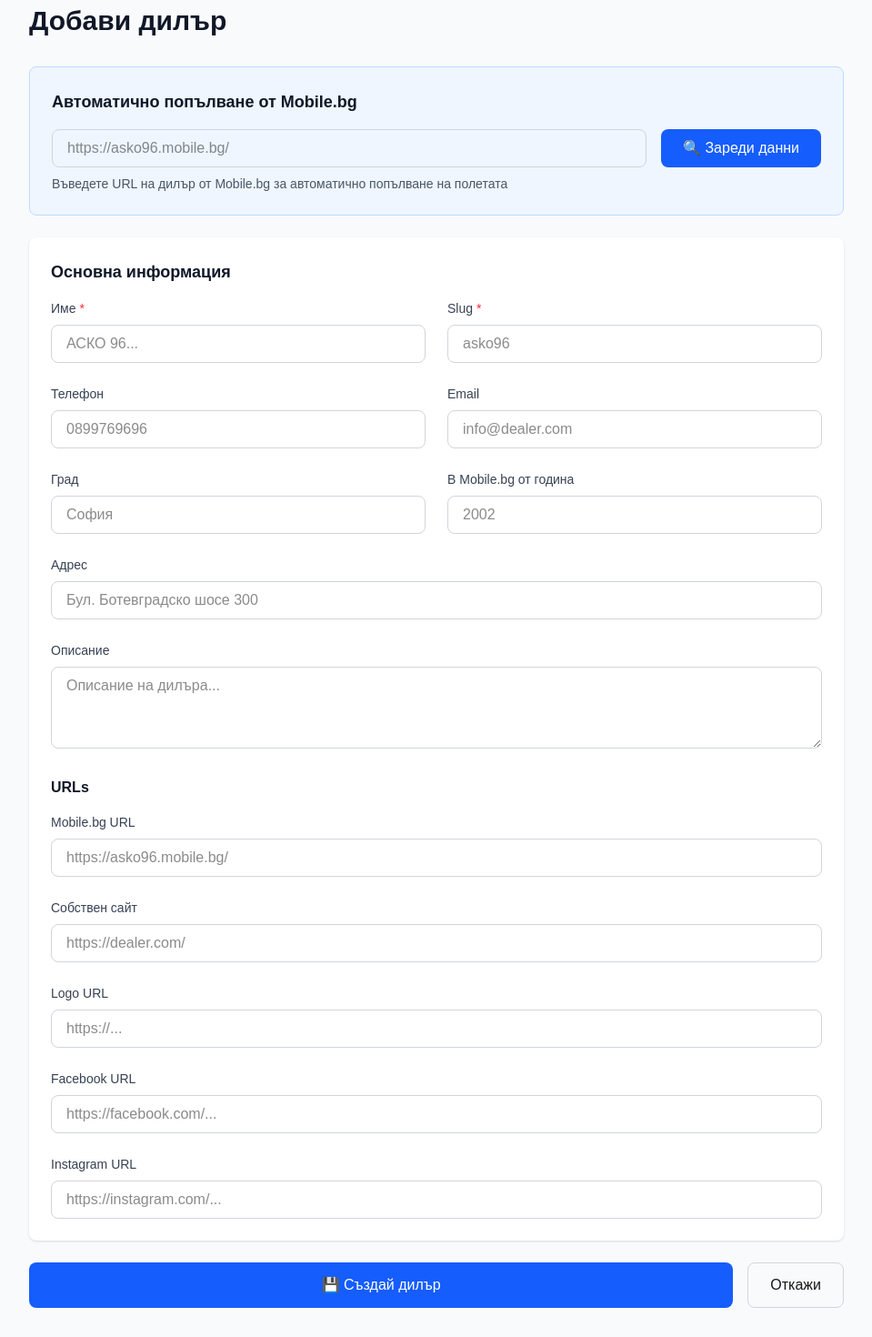
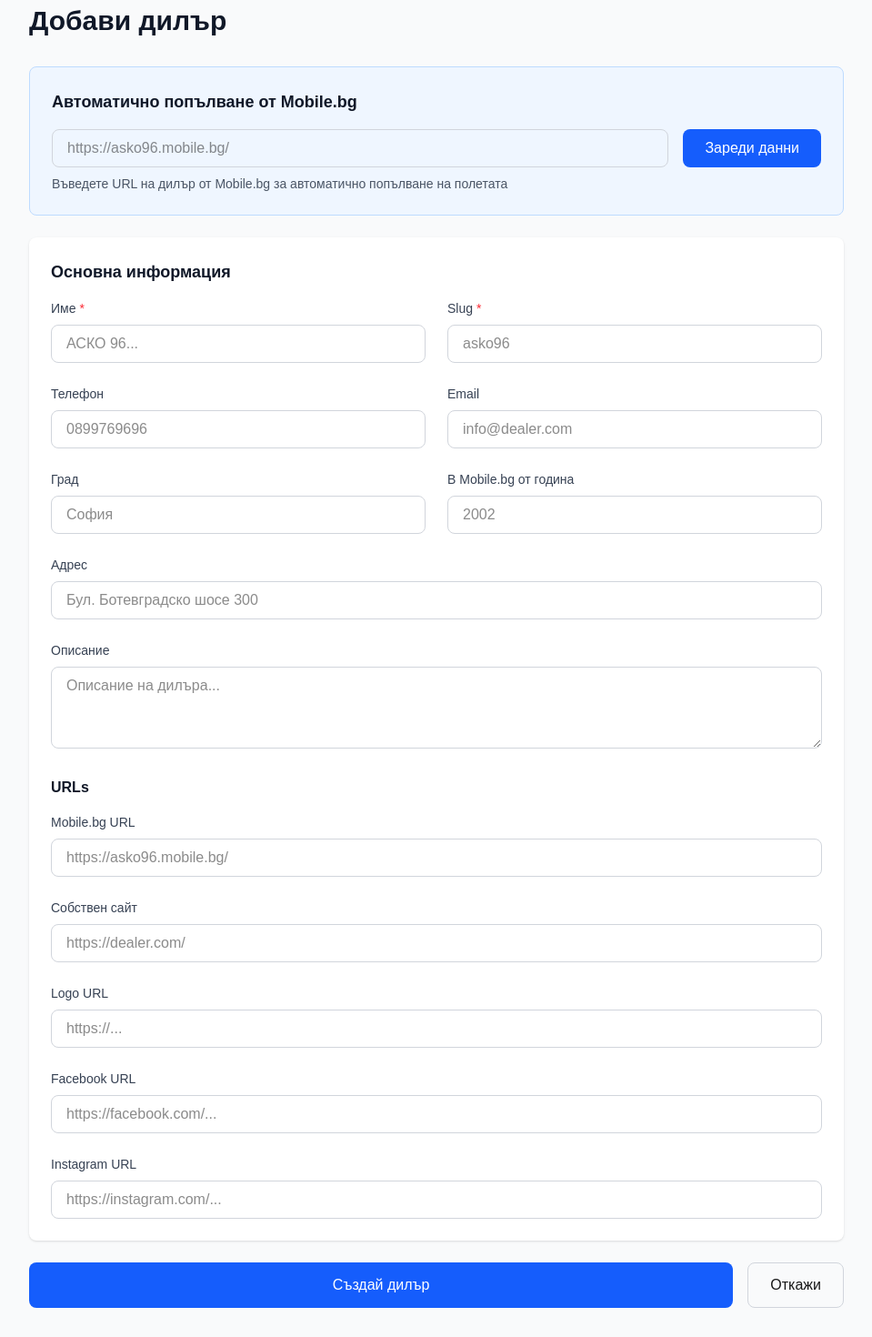
Before and after one commit to draynov/smartdealer-ai, a Next.js app: page /dealers/add in a window 1280 px wide. Shown: the part 132-1602 px from the top of the page at 91% size, without its empty margins (160-1119 px from the left). Built offline with nearby package versions, Linux system fonts and the light colour scheme.

Commit message:
fix(dealers): remove all emoji icons from UI

```diff
--- a/src/app/dealers/[id]/edit/page.tsx
+++ b/src/app/dealers/[id]/edit/page.tsx
@@ -216,7 +216,7 @@ export default function EditDealerPage({ params }: { params: Promise<{ id: strin
                 disabled={scraping}
                 className="bg-blue-600 text-white px-6 py-2 rounded-lg hover:bg-blue-700 disabled:bg-gray-400 transition-colors font-medium"
               >
-                {scraping ? 'Обновяване...' : '🔄 Обнови данните'}
+                {scraping ? 'Обновяване...' : 'Обнови данните'}
               </button>
             </div>
           )}
@@ -401,7 +401,7 @@ export default function EditDealerPage({ params }: { params: Promise<{ id: strin
               disabled={saving}
               className="flex-1 bg-blue-600 text-white px-6 py-3 rounded-lg hover:bg-blue-700 disabled:bg-gray-400 transition-colors font-medium"
             >
-              {saving ? 'Запазване...' : '💾 Запази промените'}
+              {saving ? 'Запазване...' : 'Запази промените'}
             </button>
             <Link
               href={`/dealers/${id}`}
--- a/src/app/dealers/[id]/page.tsx
+++ b/src/app/dealers/[id]/page.tsx
@@ -116,7 +116,7 @@ export default function DealerDetailPage({ params }: { params: Promise<{ id: str
               href={`/dealers/${dealer.id}/edit`}
               className="bg-blue-600 text-white px-6 py-3 rounded-lg hover:bg-blue-700 transition-colors font-medium"
             >
-              ✏️ Редактирай
+              Редактирай
             </Link>
           </div>
         </div>
--- a/src/app/dealers/add/page.tsx
+++ b/src/app/dealers/add/page.tsx
@@ -176,7 +176,7 @@ export default function AddDealerPage() {
                 disabled={scraping}
                 className="bg-blue-600 text-white px-6 py-2 rounded-lg hover:bg-blue-700 disabled:bg-gray-400 transition-colors font-medium whitespace-nowrap"
               >
-                {scraping ? 'Зареждане...' : '🔍 Зареди данни'}
+                {scraping ? 'Зареждане...' : 'Зареди данни'}
               </button>
             </div>
             <p className="text-sm text-gray-600 mt-2">
@@ -377,7 +377,7 @@ export default function AddDealerPage() {
               disabled={loading}
               className="flex-1 bg-blue-600 text-white px-6 py-3 rounded-lg hover:bg-blue-700 disabled:bg-gray-400 transition-colors font-medium"
             >
-              {loading ? 'Създаване...' : '💾 Създай дилър'}
+              {loading ? 'Създаване...' : 'Създай дилър'}
             </button>
             <Link
               href="/dealers"
```
